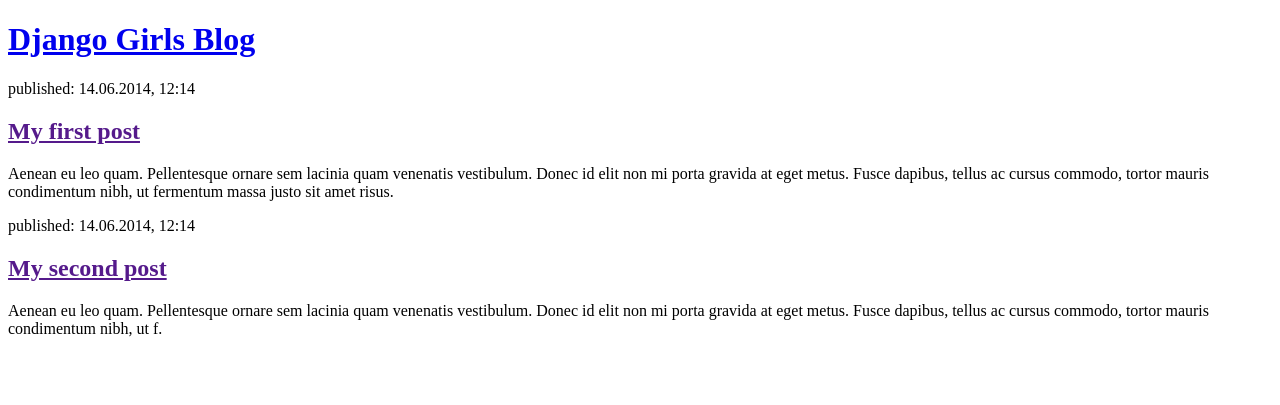
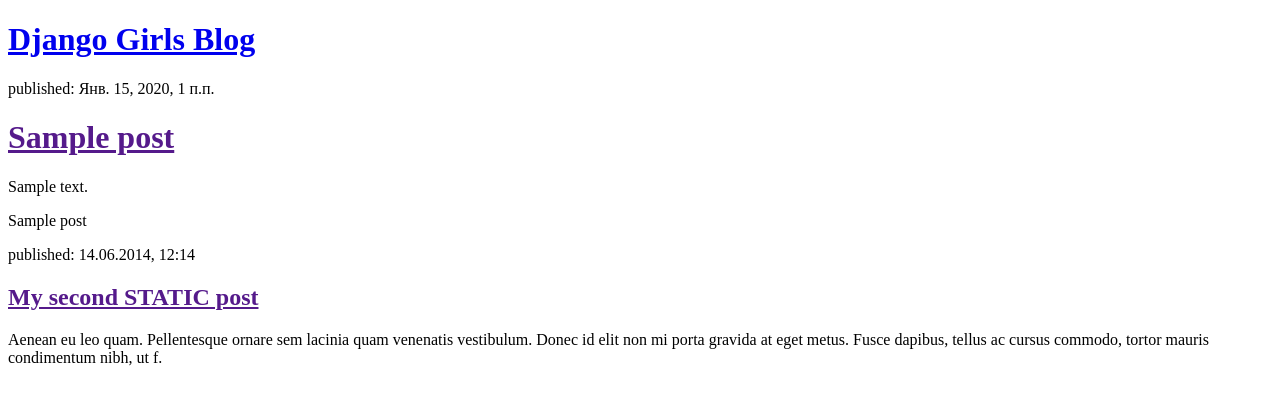
Before and after one commit to SergRedd/my-first-blog, a Django app: page / in a window 1280 px wide. Shown: the top 405 px of the page. Run offline with Django 3.2, Linux system fonts and the light colour scheme; tables that the repository leaves empty hold one stand-in row (values such as "Sample post").

Commit message:
Modified templates to display posts from database.

```diff
--- a/blog/templates/blog/post_list.html
+++ b/blog/templates/blog/post_list.html
@@ -9,15 +9,18 @@
         <h1><a href="/">Django Girls Blog</a></h1>
     </div>
 
+    {% for post in posts %}
         <div>
-            <p>published: 14.06.2014, 12:14</p>
-            <h2><a href="">My first post</a></h2>
-            <p>Aenean eu leo quam. Pellentesque ornare sem lacinia quam venenatis vestibulum. Donec id elit non mi porta gravida at eget metus. Fusce dapibus, tellus ac cursus commodo, tortor mauris condimentum nibh, ut fermentum massa justo sit amet risus.</p>
+            <p>published: {{ post.published_date }}</p>
+            <h1><a href="">{{ post.title }}</a> </h1>
+            <p>{{ post.text | linebreaksbr }}</p>
         </div>
+        {{ post }}
+    {% endfor %}
 
     <div>
         <p>published: 14.06.2014, 12:14</p>
-            <h2><a href="">My second post</a></h2>
+        <h2><a href="">My second STATIC post</a></h2>
         <p>Aenean eu leo quam. Pellentesque ornare sem lacinia quam venenatis vestibulum. Donec id elit non mi porta gravida at eget metus. Fusce dapibus, tellus ac cursus commodo, tortor mauris condimentum nibh, ut f.</p>
     </div>
 
--- a/blog/views.py
+++ b/blog/views.py
@@ -1,7 +1,10 @@
 from django.shortcuts import render
 from django.http import HttpResponse
+from .models import Post
+from django.utils import timezone
 
 
 def post_list(request):
     # return HttpResponse('Hello world')
-    return render(request, 'blog/post_list.html', {})
+    posts = Post.objects.filter(published_date__lte=timezone.now()).order_by('published_date')
+    return render(request, 'blog/post_list.html', {'posts': posts})
```
Lines whose indentation alone changed are shown as unchanged.
